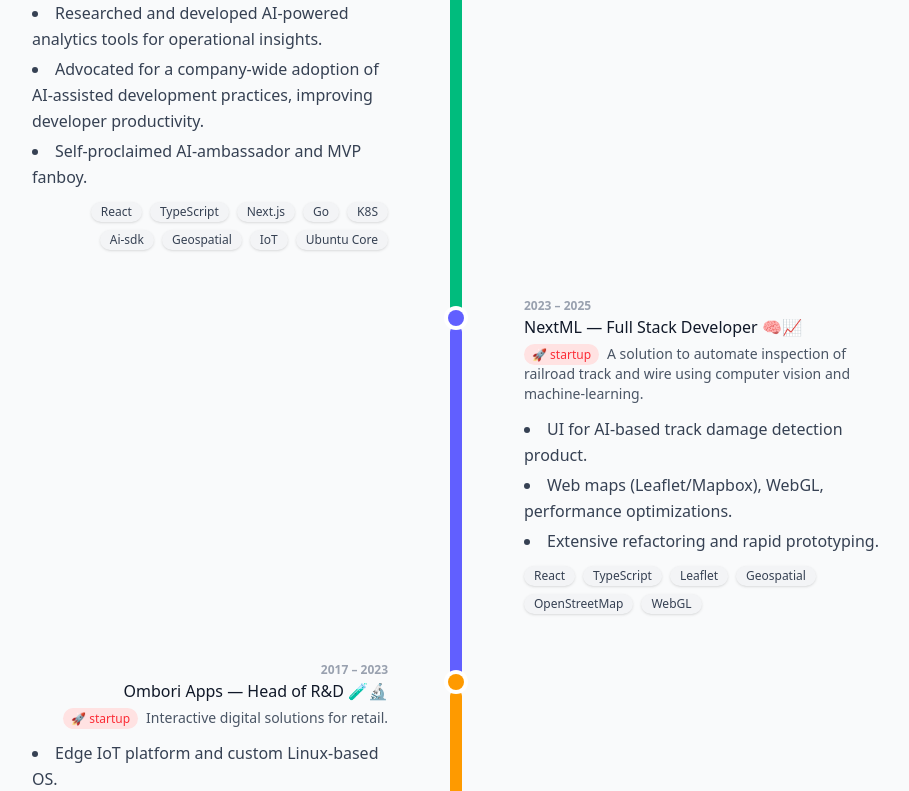
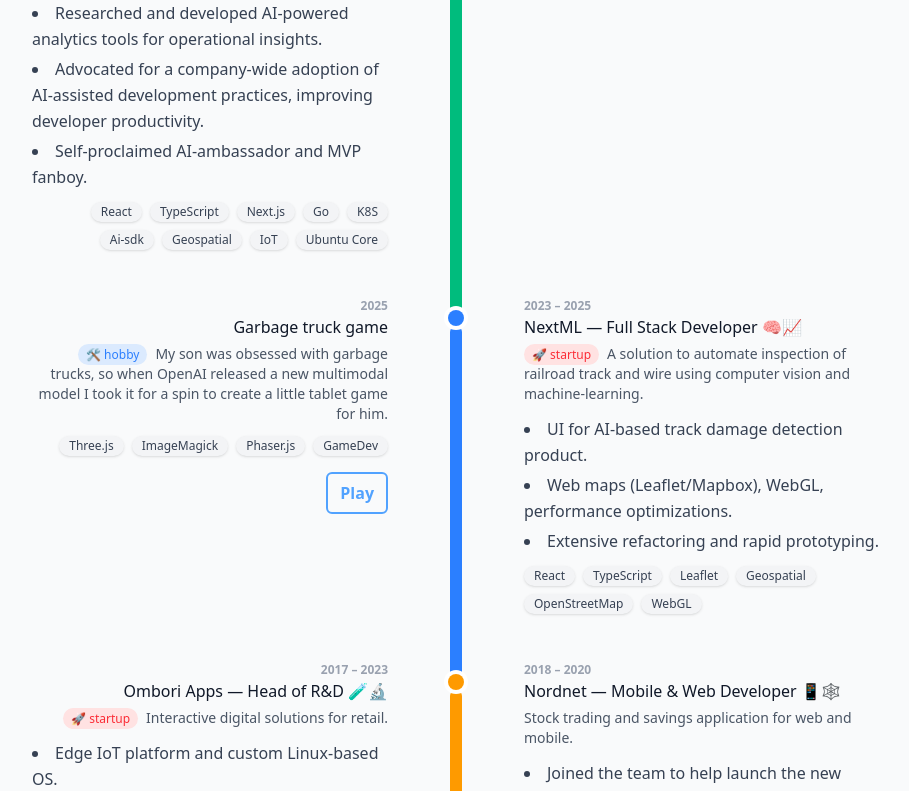
Before and after one commit to kvasdopil/me, a React (Vite) app: page / in a window 1280 px wide. Shown: the part 1455-2246 px from the top of the page, without its empty margins (184-1093 px from the left). Built offline with nearby package versions, Linux system fonts and the light colour scheme.

Commit message:
Refactor Timeline component to support paired entries and enhance rendering logic. Update 404.html for improved HTML semantics and fix package.json formatting.

```diff
--- a/public/404.html
+++ b/public/404.html
@@ -1,8 +1,7 @@
-<!DOCTYPE html>
+<!doctype html>
 <html>
-
   <head>
-    <meta charset="utf-8">
+    <meta charset="utf-8" />
     <title>Redirecting...</title>
     <script type="text/javascript">
       // Robust SPA redirect for GitHub Pages with custom domains
@@ -15,13 +14,13 @@
         var originalPath = l.pathname + l.search + l.hash;
 
         try {
-                sessionStorage.setItem('ghp-spa-redirect', originalPath);
+          sessionStorage.setItem("ghp-spa-redirect", originalPath);
         } catch (e) {
           // Ignore storage errors and fall back to simple redirect
         }
 
         // Redirect to site root so index.html is served
-            window.location.replace('/');
+        window.location.replace("/");
       })();
     </script>
   </head>
@@ -30,5 +29,4 @@
     <p>Redirecting to the main page...</p>
     <p>If you are not redirected automatically, <a href="/">click here</a>.</p>
   </body>
-
 </html>
--- a/src/App.tsx
+++ b/src/App.tsx
@@ -26,10 +26,13 @@
   title: string;
   description?: string;
   startup?: boolean;
+  hobby?: boolean;
   bullets: BulletItem[];
   isLast?: boolean;
   badgeAboveDot?: string;
   tags?: string[];
+  link?: string;
+  linkText?: string;
 };
 
 function App() {
@@ -115,6 +118,19 @@
         },
         { text: "Self-proclaimed AI-ambassador and MVP fanboy." },
       ],
+    },
+    {
+      side: "left",
+      colorClass: "bg-blue-500",
+      period: "2025",
+      title: "Garbage truck game",
+      link: "https://garbage.guskov.dev",
+      linkText: "Play",
+      hobby: true,
+      description:
+        "My son was obsessed with garbage trucks, so when OpenAI released a new multimodal model I took it for a spin to create a little tablet game for him.",
+      tags: ["Three.js", "ImageMagick", "Phaser.js", "GameDev"],
+      bullets: [],
     },
     {
       side: "right",
--- a/src/components/MainPage.tsx
+++ b/src/components/MainPage.tsx
@@ -19,10 +19,13 @@
   title: string;
   description?: string;
   startup?: boolean;
+  hobby?: boolean;
   bullets: BulletItem[];
   isLast?: boolean;
   badgeAboveDot?: string;
   tags?: string[];
+  link?: string;
+  linkText?: string;
 };
 
 // Main Container
@@ -141,20 +144,48 @@
   base: string;
 }
 
-export const Timeline: React.FC<TimelineProps> = ({ items, base }) => (
+export const Timeline: React.FC<TimelineProps> = ({ items, base }) => {
+  const rows: React.ReactNode[] = [];
+  for (let i = 0; i < items.length; i++) {
+    const current = items[i];
+    const next = items[i + 1];
+    if (current.side === "left" && next && next.side === "right") {
+      rows.push(
+        <TimelineEntry
+          key={`${current.title}-${next.title}`}
+          item={current}
+          pairedRightItem={next}
+          addTopMargin={rows.length !== 0}
+          base={base}
+        />,
+      );
+      i++; // skip the next since it's paired
+    } else {
+      rows.push(
+        <TimelineEntry
+          key={current.title}
+          item={current}
+          addTopMargin={rows.length !== 0}
+          base={base}
+        />,
+      );
+    }
+  }
+
+  return (
     <section className="mt-8">
       <h2 className="text-xl font-semibold tracking-tight">🖖 My journey</h2>
       <div className="relative mt-7">
         <div className="pointer-events-none absolute inset-y-0 md:left-1/2 md:-translate-x-1/2 w-2 md:w-3 z-0" />
-      {items.map((t, idx) => (
-        <TimelineEntry key={t.title} item={t} addTopMargin={idx !== 0} base={base} />
-      ))}
+        {rows}
       </div>
     </section>
   );
+};
 
 interface TimelineEntryProps {
   item: TimelineItemData;
+  pairedRightItem?: TimelineItemData;
   addTopMargin?: boolean;
   base: string;
 }
@@ -165,29 +196,41 @@
   </span>
 );
 
-export const TimelineEntry: React.FC<TimelineEntryProps> = ({ item, addTopMargin, base }) => {
+const HobbyBadge = () => (
+  <span className="mr-2 rounded-full px-2 bg-blue-100 py-0.5 text-xs font-medium text-blue-500 align-middle">
+    🛠️&nbsp;hobby
+  </span>
+);
+
+export const TimelineEntry: React.FC<TimelineEntryProps> = ({
+  item,
+  pairedRightItem,
+  addTopMargin,
+  base,
+}) => {
   const containerBase = "relative md:grid md:grid-cols-2 md:gap-10";
   const containerClass = addTopMargin ? `${containerBase} mt-12` : containerBase;
   const lineBottomClass = item.isLast ? "-bottom-0" : "-bottom-18";
   const dotClass = item.colorClass;
   const lineClass = item.colorClass;
 
-  const contentLeft = (
+  const renderLeft = (forItem: TimelineItemData) => (
     <div className="pl-10 md:pl-0 md:col-span-1 md:pr-12 text-left md:text-right">
-      <div className="text-xs font-semibold text-gray-400">{item.period}</div>
-      <div className="font-medium">{item.title}</div>
-      {item.description ? (
+      <div className="text-xs font-semibold text-gray-400">{forItem.period}</div>
+      <div className="font-medium">{forItem.title}</div>
+      {forItem.description ? (
         <div className="mt-1 text-sm text-gray-600">
-          {item.startup ? <StartupBadge /> : null}
-          {item.description}
+          {forItem.startup ? <StartupBadge /> : null}
+          {forItem.hobby ? <HobbyBadge /> : null}
+          {forItem.description}
         </div>
       ) : null}
+      {forItem.bullets.length > 0 ? (
         <ul className="mt-3 inline-block text-left list-inside list-disc text-gray-700">
-        {item.bullets.map((b, i) => (
+          {forItem.bullets.map((b, i) => (
             <li
               key={i}
-            className={`transition-colors duration-200 rounded-md px-2 py-1 -mx-2 -my-1 ${b.id ? "cursor-pointer hover:bg-blue-100 hover:text-blue-700" : ""
-              }`}
+              className={`transition-colors duration-200 rounded-md px-2 py-1 -mx-2 -my-1 ${b.id ? "cursor-pointer hover:bg-blue-100 hover:text-blue-700" : ""}`}
             >
               {b.id ? (
                 <a href={`${base}project/${b.id}`}>
@@ -203,32 +246,43 @@
             </li>
           ))}
         </ul>
-      {item.tags && item.tags.length ? (
+      ) : null}
+      {forItem.tags && forItem.tags.length ? (
         <div className="mt-3 flex flex-wrap justify-end gap-2">
-          {item.tags.map((t) => (
+          {forItem.tags.map((t) => (
             <Tag key={t} label={t} />
           ))}
         </div>
       ) : null}
+      {forItem.link ? (
+        <a
+          href={forItem.link}
+          target="_blank"
+          rel="noopener noreferrer"
+          className="text-md font-semibold text-blue-400 border-2 border-blue-400 rounded-md px-3 py-1.5 mt-4 hover:bg-blue-500 hover:border-blue-500 hover:text-white inline-block float-right"
+        >
+          {forItem.linkText}
+        </a>
+      ) : null}
     </div>
   );
 
-  const contentRight = (
+  const renderRight = (forItem: TimelineItemData) => (
     <div className="pl-10 md:pl-12 md:col-start-2">
-      <div className="text-xs font-semibold text-gray-400">{item.period}</div>
-      <div className="font-medium">{item.title}</div>
-      {item.description ? (
+      <div className="text-xs font-semibold text-gray-400">{forItem.period}</div>
+      <div className="font-medium">{forItem.title}</div>
+      {forItem.description ? (
         <div className="mt-1 text-sm text-gray-600">
-          {item.startup ? <StartupBadge /> : null}
-          {item.description}
+          {forItem.startup ? <StartupBadge /> : null}
+          {forItem.description}
         </div>
       ) : null}
+      {forItem.bullets.length > 0 ? (
         <ul className="mt-3 list-inside list-disc text-gray-700">
-        {item.bullets.map((b, i) => (
+          {forItem.bullets.map((b, i) => (
             <li
               key={i}
-            className={`transition-colors duration-200 rounded-md px-2 py-1 -mx-2 -my-1 ${b.id ? "cursor-pointer hover:bg-blue-100 hover:text-blue-700" : ""
-              }`}
+              className={`transition-colors duration-200 rounded-md px-2 py-1 -mx-2 -my-1 ${b.id ? "cursor-pointer hover:bg-blue-100 hover:text-blue-700" : ""}`}
             >
               {b.id ? (
                 <a href={`${base}project/${b.id}`} className=" whitespace-nowrap">
@@ -244,9 +298,10 @@
             </li>
           ))}
         </ul>
-      {item.tags && item.tags.length ? (
+      ) : null}
+      {forItem.tags && forItem.tags.length ? (
         <div className="mt-3 flex flex-wrap gap-2">
-          {item.tags.map((t) => (
+          {forItem.tags.map((t) => (
             <Tag key={t} label={t} />
           ))}
         </div>
@@ -259,7 +314,16 @@
       <span
         className={`absolute left-1 md:left-1/2 md:-translate-x-1/2 top-7 ${lineBottomClass} w-2 md:w-3 rounded-full ${lineClass} z-10`}
       />
-      {item.side === "left" ? contentLeft : contentRight}
+      {pairedRightItem ? (
+        <>
+          {renderLeft(item)}
+          {renderRight(pairedRightItem)}
+        </>
+      ) : item.side === "left" ? (
+        renderLeft(item)
+      ) : (
+        renderRight(item)
+      )}
       {item.badgeAboveDot ? (
         <span className="absolute ml-[-25px] md:ml-0 md:left-1/2 md:-translate-x-1/2 top-0 rounded-r-full -translate-y-8 md:rounded-full bg-gray-100 px-2 py-0.5 text-[10px] font-medium text-gray-600 z-30 shadow-sm">
           {item.badgeAboveDot}
```
Also changed, not shown: src/main.tsx (+4 -4 lines), package.json (line endings or trailing spaces). Lines whose indentation alone changed are shown as unchanged.
